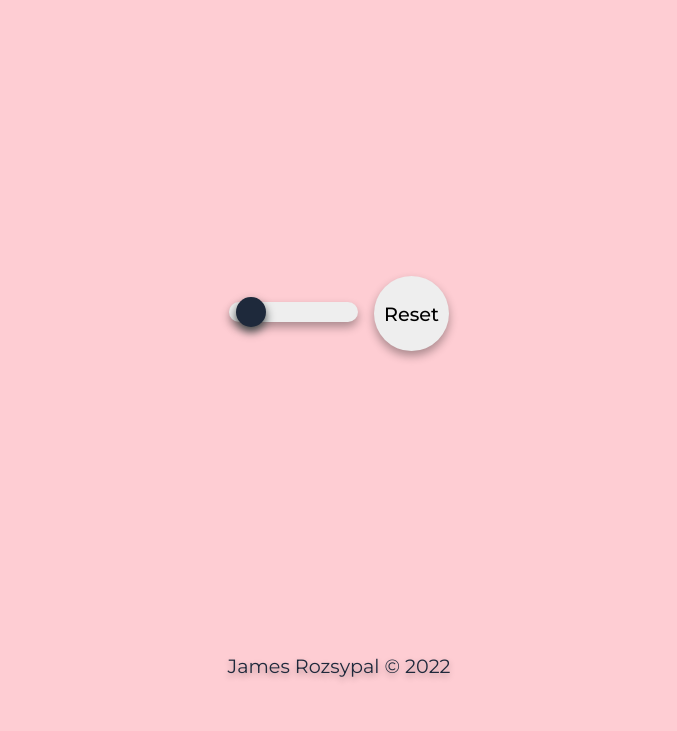
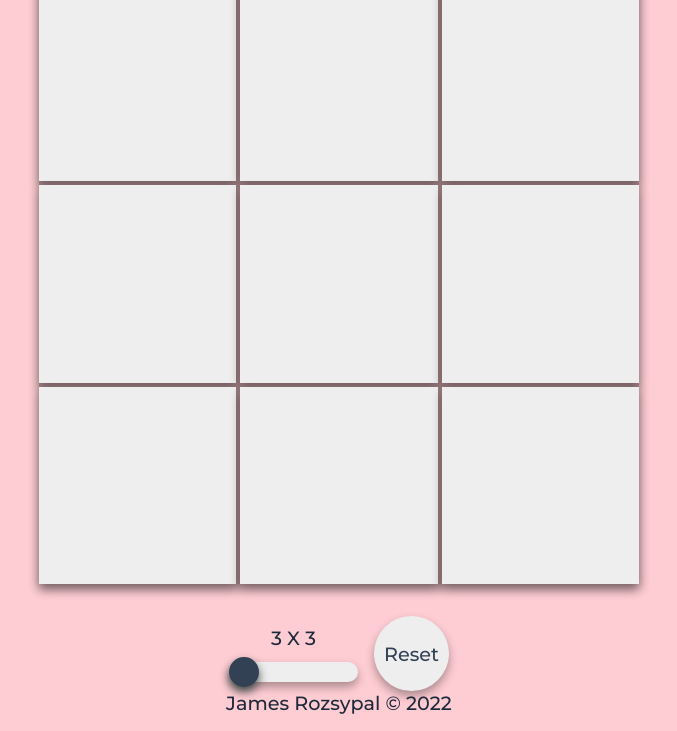
Before and after one commit to James-Rozy/tic-tac-toe, a plain HTML site: page index.html in a window 1280 px wide. Shown: the part 106-837 px from the top of the page, without its empty margins (301-978 px from the left). Before the commit the page ends 800 px from the top, so only its background shows below. Drawn offline with Linux system fonts and the light colour scheme.

Commit message:
Add base Gameboard set up in App.js

```diff
--- a/app.js
+++ b/app.js
@@ -0,0 +1,64 @@
+const Gameboard = (() => {
+  const gameboard = document.querySelector(".gameboard");
+  const sizeLabel = document.querySelector("#sizeLabel");
+  const sizeSlider = document.querySelector("#gridSize");
+  const resetBtn = document.querySelector("#reset");
+
+  const DEFAULT_GRID = 3;
+
+  let boardSize = DEFAULT_GRID;
+
+  let gameArray = [];
+
+  sizeSlider.onmousemove = (e) => setLabel(e.target.value);
+  sizeSlider.onchange = (e) => setSize(e.target.value);
+  resetBtn.onclick = () => newBoard();
+
+  const getBoard = (size) => {
+    gameboard.style.gridTemplateColumns = `repeat(${size}, 1fr)`;
+    gameboard.style.gridTemplateRows = `repeat(${size}, 1fr)`;
+
+    for (let i = 0; i < size * size; i++) {
+      const square = document.createElement("div");
+      square.classList.add("square");
+
+      if (gameArray[i] != null) {
+        square.textContent = gameArray[i];
+      }
+
+      square.addEventListener("mousedown", ticTacToe);
+
+      gameboard.appendChild(square);
+    }
+  };
+
+  const ticTacToe = (e) => {
+    e.target.textContent = "X";
+  };
+
+  const setLabel = (size) => {
+    sizeLabel.textContent = size + " X " + size;
+  }
+
+  const setSize = (size) => {
+    boardSize = size;
+    newBoard();
+  }
+
+  const newBoard = () => {
+    while(gameboard.firstChild) {
+      gameboard.removeChild(gameboard.firstChild);
+    }
+
+    getBoard(boardSize);
+  }
+
+  window.onload = () => {
+    getBoard(DEFAULT_GRID);
+  };
+})();
+
+const Player = () => {
+  let move = "";
+
+};
--- a/index.html
+++ b/index.html
@@ -19,9 +19,10 @@
     </div>
     <div class="controls">
       <div class="sizeControl">
-        <input type="range" name="gridSize" id="gridSize" min="2" max="16" value="3" step="1">
+        <p id="sizeLabel">3 X 3</p>
+        <input type="range" name="gridSize" id="gridSize" min="3" max="9" value="3" step="1">
       </div>
-      <button class="reset">Reset</button>
+      <button id="reset">Reset</button>
     </div>
   </div>
 
--- a/style.css
+++ b/style.css
@@ -5,7 +5,8 @@
   --main-bg-color: #fecdd3;
   --accent-color: #fde68a;
   --main-text-color: #1e293b;
-  --second-text-color: #0f172a;
+  --second-text-color: #334155;
+  --grid-line-color: #e2e8f0;
   --shadow-color: rgba(0, 0, 0, 0.33);
 }
 
@@ -28,12 +29,15 @@ body {
 }
 
 h1 {
-  font-size: 2.4rem;
+  font-size: 3rem;
+  font-weight: 900;
   color: var(--main-text-color);
+  text-shadow: 0 3px 6px var(--shadow-color);
 }
 
 p {
   font-size: 1.2rem;
+  font-weight: 500;
   color: var(--main-text-color);
 }
 
@@ -43,7 +47,6 @@ footer {
   display: flex;
   align-items: center;
   justify-content: center;
-  text-shadow: 0 3px 6px var(--shadow-color);
 }
 
 header {
@@ -54,11 +57,52 @@ footer {
   margin-bottom: 16px;
 }
 
+.content {
+  display: flex;
+  flex-direction: column;
+  gap: 32px;
+}
+
+.gameboard {
+  display: grid;
+  gap: 4px;
+  min-width: 600px;
+  min-height: 600px;
+  background-color: var(--shadow-color);
+  box-shadow: 0 5px 10px 0 var(--shadow-color);
+}
+
+.square {
+  display: flex;
+  align-items: center;
+  justify-content: center;
+  font-size: 8rem;
+  font-weight: 900;
+  color: var(--main-text-color);
+  background-color: #eee;
+  box-shadow: 0 5px 10px 0 var(--shadow-color);
+}
+
+.square:hover {
+  transform: scale(1.01);
+}
+
+.square:active {
+  transform: scale(1);
+}
+
 .controls {
   display: flex;
   align-items: center;
   justify-content: center;
   gap: 16px;
+}
+
+.sizeControl {
+  display: flex;
+  flex-direction: column;
+  align-items: center;
+  gap: 12px;
 }
 
 input[type="range"] {
@@ -80,8 +124,12 @@ input[type="range"]::-webkit-slider-thumb {
   width: 30px;
   margin-top: -5px;
   border-radius: 25px;
+  background-color: var(--second-text-color);
+  box-shadow: 0 5px 10px #424949;
+}
+
+input[type="range"]::-webkit-slider-thumb:active {
   background-color: var(--main-text-color);
-  box-shadow: 0 5px 10px #424949;
 }
 
 input[type="range"]::-webkit-slider-thumb:hover,
@@ -96,7 +144,14 @@ button {
   font-size: 1.2rem;
   font-weight: 500;
   text-align: center;
+  color: var(--second-text-color);
   border: none;
   border-radius: 50px;
   box-shadow: 0 5px 10px var(--shadow-color);
 }
+
+button:active {
+  transform: scale(1.05) translateY(2px);
+  background-color: #e5e5e5;
+  color: var(--second-text-color);
+}
```
